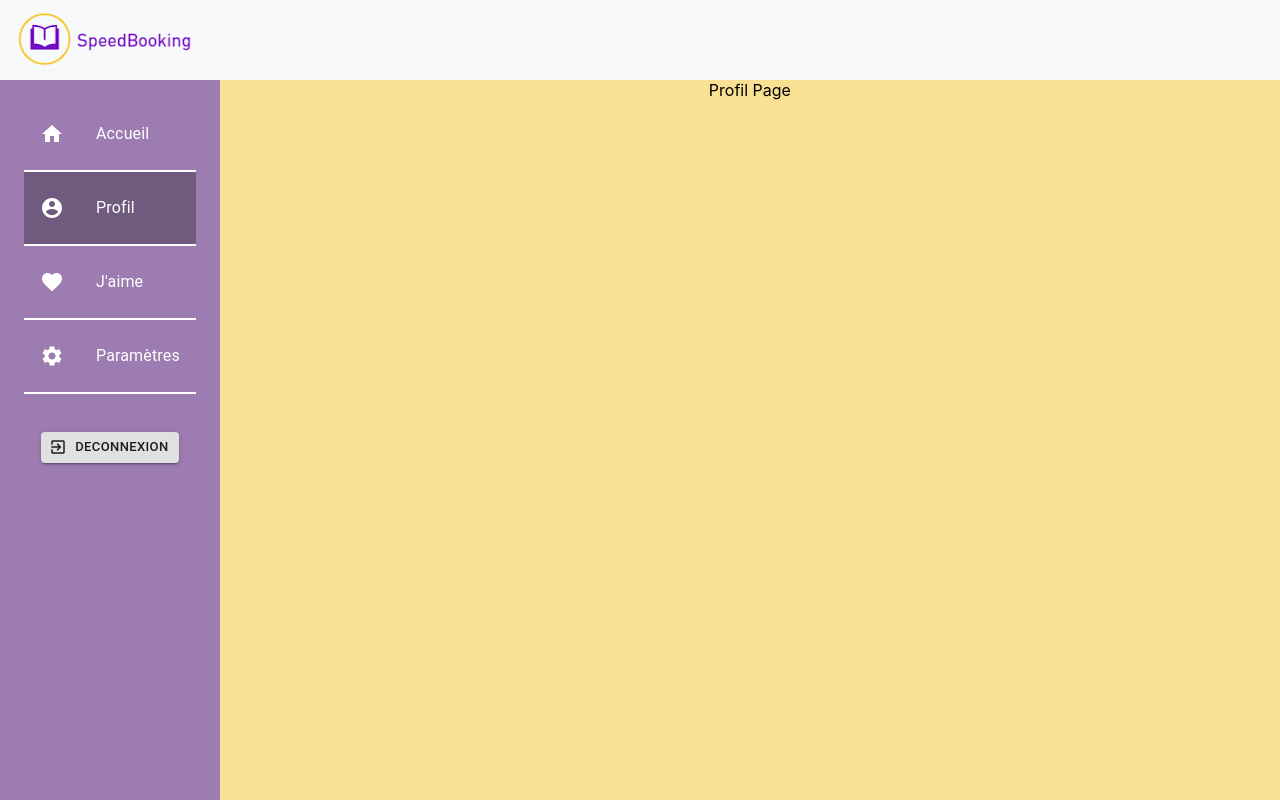
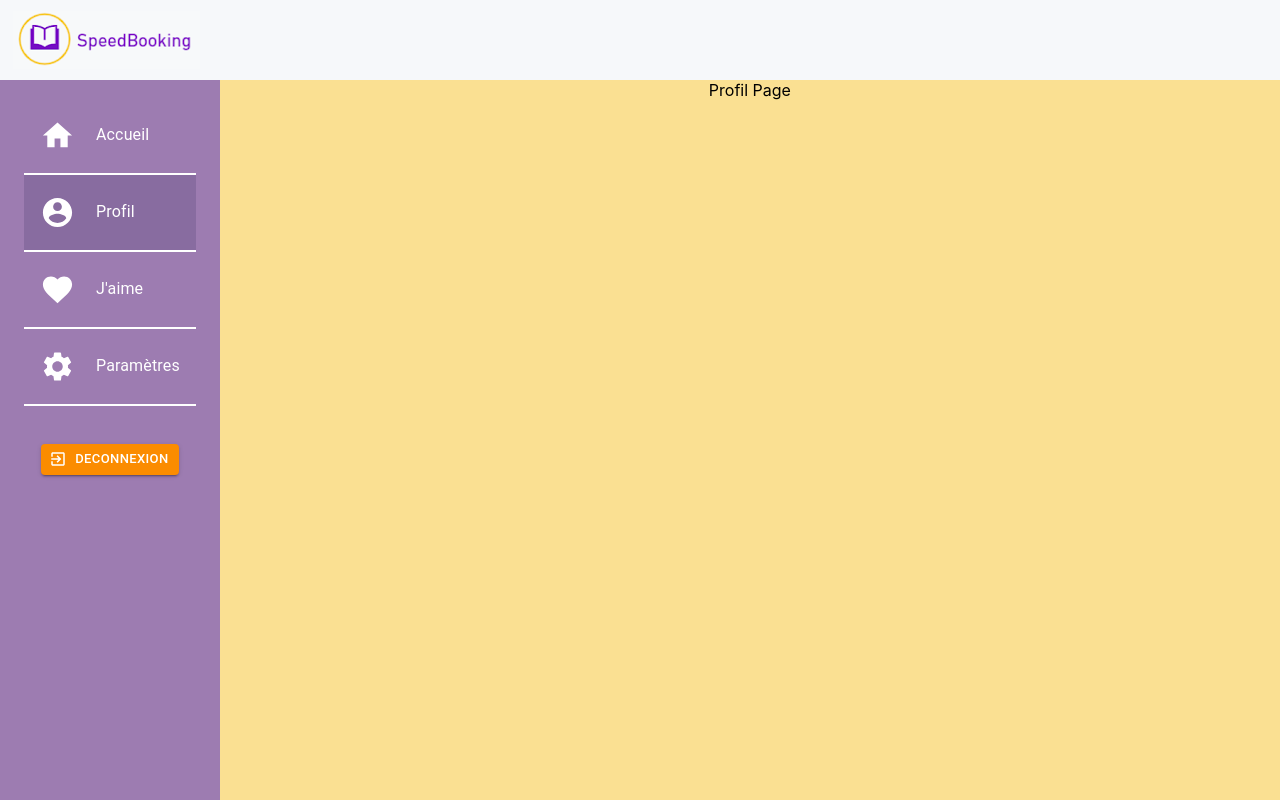
Before and after one commit to charleme/SpeedBooking-front, a React (Create React App) app: page /profile in a window 1280 px wide. Built offline with nearby package versions, Linux system fonts and the light colour scheme.

Commit message:
add theme provider

```diff
--- a/src/App.tsx
+++ b/src/App.tsx
@@ -10,10 +10,24 @@ import SignUp from "./containers/SignUp";
 import SettingsPage from "./containers/Settings/SettingsPage";
 import LikedBookPage from "./containers/LikedBook/LikedBookPage";
 import {colors} from "./default_color";
+import { createMuiTheme } from '@material-ui/core/styles';
+import { ThemeProvider } from '@material-ui/styles';
+
+const theme = createMuiTheme({
+	palette:{
+		primary: {
+			main: "#fb8c00"
+		},
+		secondary: {
+			main: "##aa00ff"
+		}
+	}
+});
 
 function App() {
   return (
     <div className="App">
+		<ThemeProvider theme={theme}>
         <Container disableGutters={true} maxWidth="xl" style={{height:'100%', backgroundColor: colors.orangeInnerPage}}>
             <HeadBand/>
             <Router>
@@ -27,6 +41,7 @@ function App() {
                 </Switch>
             </Router>
         </Container>
+		</ThemeProvider>
 
     </div>
   );
--- a/src/components/NavBar/NavBar.tsx
+++ b/src/components/NavBar/NavBar.tsx
@@ -22,10 +22,10 @@ import {
 import { Link } from 'react-router-dom';
 
 const navItems: INavItems[] = [
-    {id:1, text: "Accueil", icon: <HomeIcon htmlColor="white"/>, link: "/"},
-    {id:2, text: "Profil", icon: <AccountCircleIcon htmlColor="white"/>, link: "/profile"},
-    {id:3, text: "J'aime", icon: <FavoriteIcon htmlColor="white"/>, link: "/liked-book"},
-    {id:4, text: "Paramètres", icon: <SettingsIcon htmlColor="white"/>, link: "/settings"},
+    {id:1, text: "Accueil", icon: <HomeIcon htmlColor="white" fontSize="large"/>, link: "/"},
+    {id:2, text: "Profil", icon: <AccountCircleIcon htmlColor="white" fontSize="large"/>, link: "/profile"},
+    {id:3, text: "J'aime", icon: <FavoriteIcon htmlColor="white" fontSize="large"/>, link: "/liked-book"},
+    {id:4, text: "Paramètres", icon: <SettingsIcon htmlColor="white" fontSize="large"/>, link: "/settings"},
 ]
 
 
@@ -34,7 +34,7 @@ const StyledListItem= withStyles({
         padding:"20px 16px",
     },
     selected:{
-        backgroundColor: "#705b7e!important",
+        backgroundColor: "#886CA0!important",
     }
   })(ListItem);
 
@@ -78,6 +78,8 @@ class NavBar extends Component<INavBarProps, {}> {
                             variant="contained"
                             id="sign-out-button"
                             startIcon={<ExitToAppIcon/>}
+                            color="primary"
+                            style={{color:"white"}}
                         >
                             Deconnexion
                         </Button>
```
